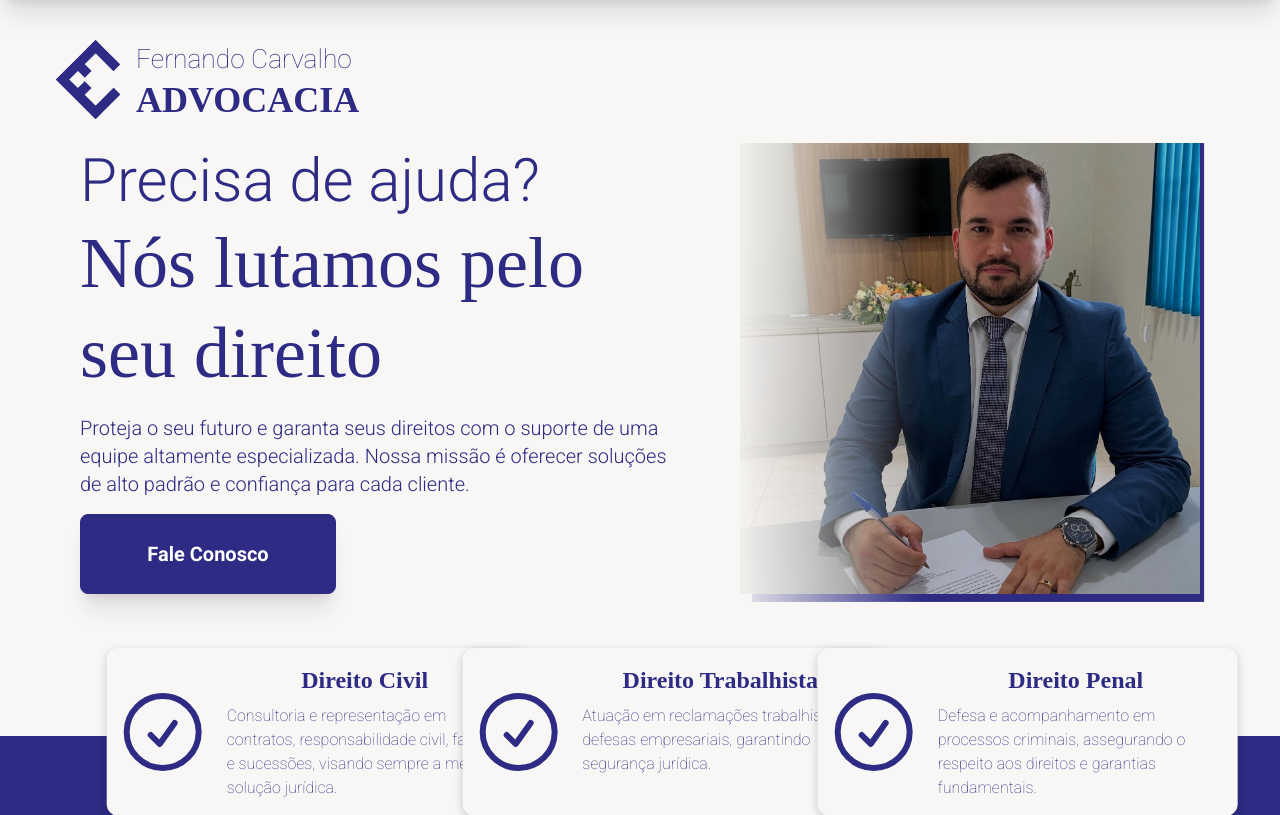
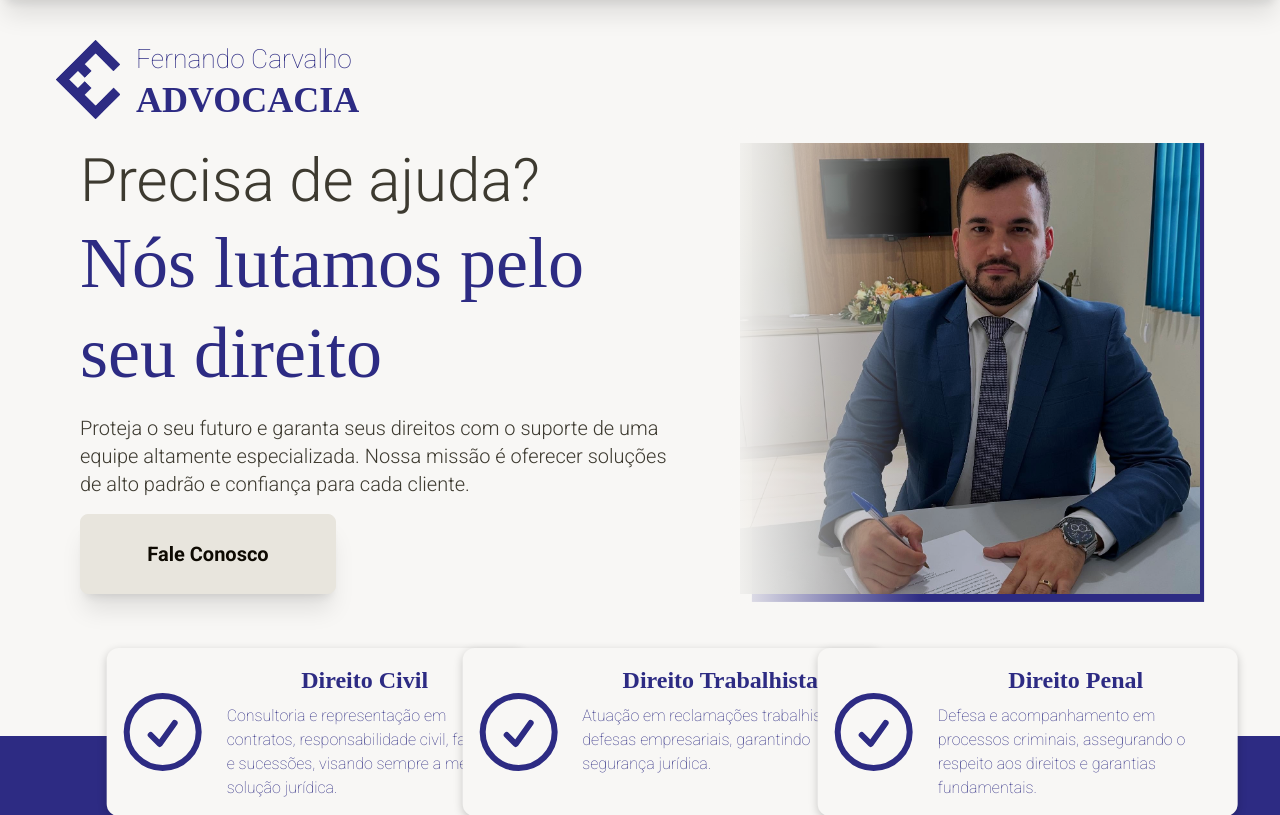
Before and after one commit to bessavagner/fcpage, a Python web app: template src/templates/home.html in a window 1280 px wide. Shown: the part 64-879 px from the top of the page. Run offline with Jinja, Linux system fonts and the light colour scheme; the template is opened without the code that fills it, so the values that code supplies are empty; some libraries are stand-ins or nearby versions.

Commit message:
refactor: change colors

```diff
--- a/src/templates/includes/hero.html
+++ b/src/templates/includes/hero.html
@@ -11,17 +11,17 @@
     <div class="relative hero-content max-w-6xl">
         <div class="grid grid-cols-1 md:grid-cols-3 gap-4">
             <div class="container col-span-2 flex flex-col justify-center text-center md:text-left">
-                <h1 class="font-header-5 text-base-content leading-tight">Precisa de ajuda?</h1>
+                <h1 class="font-header-5 text-neutral leading-tight">Precisa de ajuda?</h1>
                 <h2 class="title-font text-primary font-header-4 leading-tight w-3/4">
                     Nós lutamos pelo seu direito
                 </h2>
-                <p class="roboto-light text-base-content text-xl w-[600px] mt-4">
+                <p class="roboto-light text-neutral text-xl w-[600px] mt-4">
                     Proteja o seu futuro e garanta seus direitos com o suporte de uma equipe
                     altamente especializada. Nossa missão é oferecer soluções de alto padrão
                     e confiança para cada cliente.
                 </p>
                 <a href="#contato"
-                    class="btn btn-primary hover:btn-secondary w-64 h-20 text-primary-content mt-4 text-xl shadow-xl">Fale
+                    class="btn btn-warning hover:btn-secondary w-64 h-20 text-warning-content mt-4 text-xl shadow-xl">Fale
                     Conosco</a>
             </div>
             <div class="flex flex-col justify-center text-center md:text-left">
```
